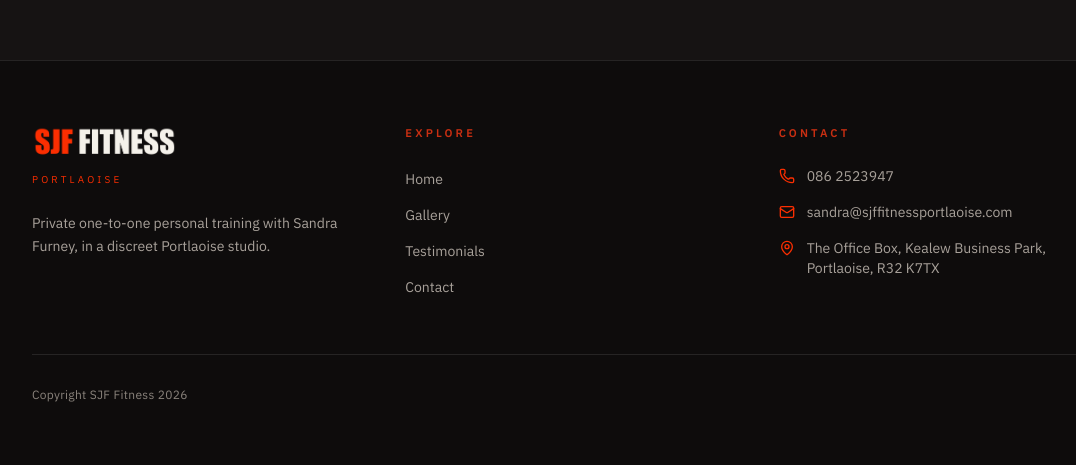
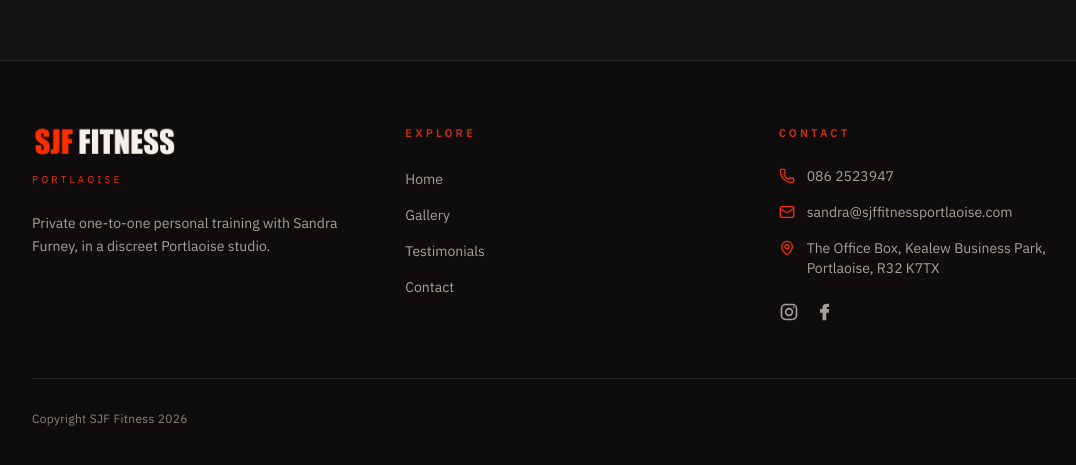
Before and after one commit to EoinOKelly/SJF-Fitness-Website, a React (Vite) app: page / in a window 1280 px wide. Shown: the part 5732-6197 px from the top of the page, without its empty margins (72-1148 px from the left). Built offline with nearby package versions, Linux system fonts and the light colour scheme.

Commit message:
feat(footer): add Instagram and Facebook links

```diff
--- a/src/components/layout/Footer.tsx
+++ b/src/components/layout/Footer.tsx
@@ -63,6 +63,33 @@ export function Footer() {
                 <span>{siteConfig.address.full}</span>
               </li>
             </ul>
+
+            <div className="mt-6 flex items-center gap-4">
+              <a
+                href={siteConfig.socialLinks.instagram}
+                target="_blank"
+                rel="noreferrer"
+                aria-label="SJF Fitness on Instagram"
+                className="text-ash transition-colors hover:text-brand"
+              >
+                <svg className="h-5 w-5" viewBox="0 0 24 24" fill="none" aria-hidden="true">
+                  <rect x="3" y="3" width="18" height="18" rx="5" stroke="currentColor" strokeWidth="2" />
+                  <circle cx="12" cy="12" r="4" stroke="currentColor" strokeWidth="2" />
+                  <circle cx="17.5" cy="6.5" r="1" fill="currentColor" />
+                </svg>
+              </a>
+              <a
+                href={siteConfig.socialLinks.facebook}
+                target="_blank"
+                rel="noreferrer"
+                aria-label="SJF Fitness on Facebook"
+                className="text-ash transition-colors hover:text-brand"
+              >
+                <svg className="h-5 w-5" viewBox="0 0 24 24" fill="currentColor" aria-hidden="true">
+                  <path d="M14 8.5V7c0-.8.5-1 1-1h2V2.2c-.7-.1-1.8-.2-3.1-.2C10.8 2 9 3.8 9 7.2v1.3H6V13h3v9h4.5v-9h3l.5-4.5h-3Z" />
+                </svg>
+              </a>
+            </div>
           </div>
         </div>
 
--- a/src/data/siteConfig.ts
+++ b/src/data/siteConfig.ts
@@ -7,6 +7,10 @@ export const siteConfig = {
   phoneHref: 'tel:+353862523947',
   email: 'sandra@sjffitnessportlaoise.com',
   emailHref: 'mailto:sandra@sjffitnessportlaoise.com',
+  socialLinks: {
+    instagram: 'https://www.instagram.com/sjffitnessportlaoise/?hl=en',
+    facebook: 'https://www.facebook.com/people/SJF-Fitness-Portlaoise/100063640567299/',
+  },
   address: {
     line1: 'The Office Box',
     line2: 'Kealew Business Park',
```
